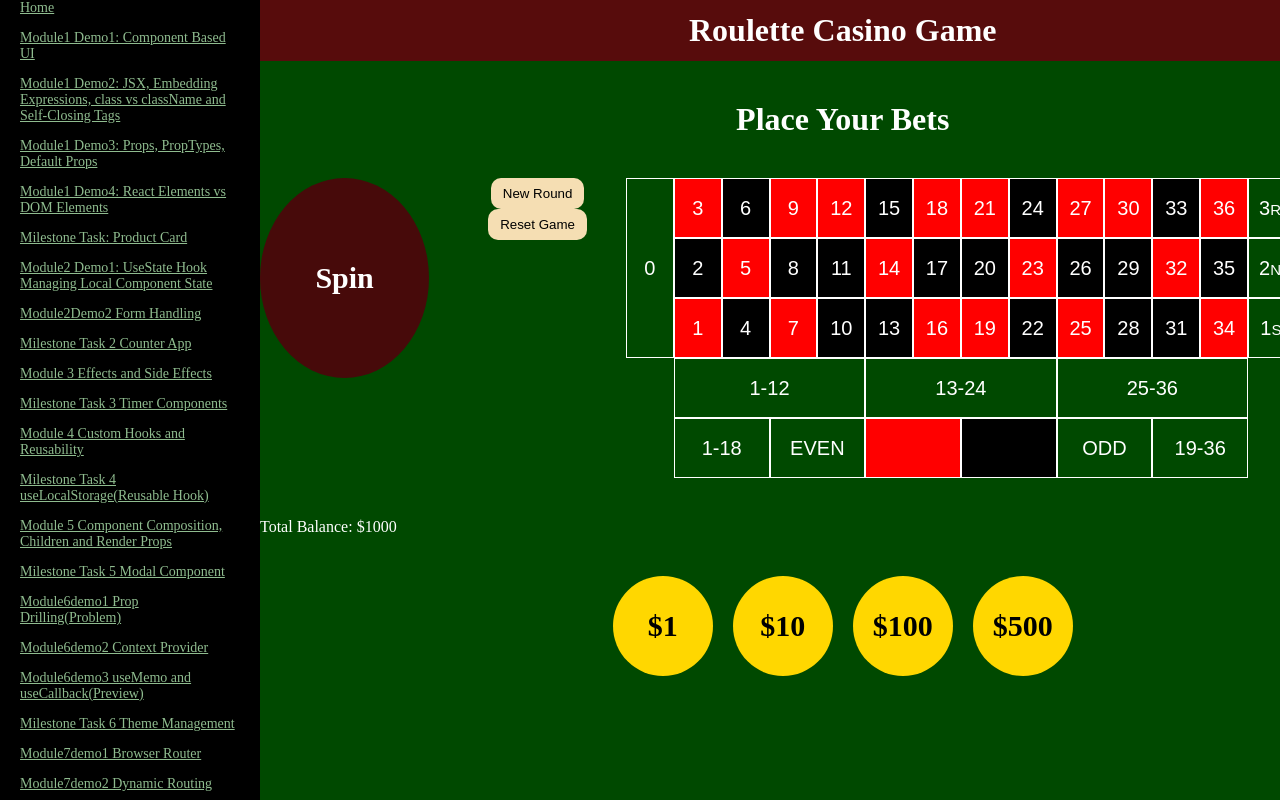
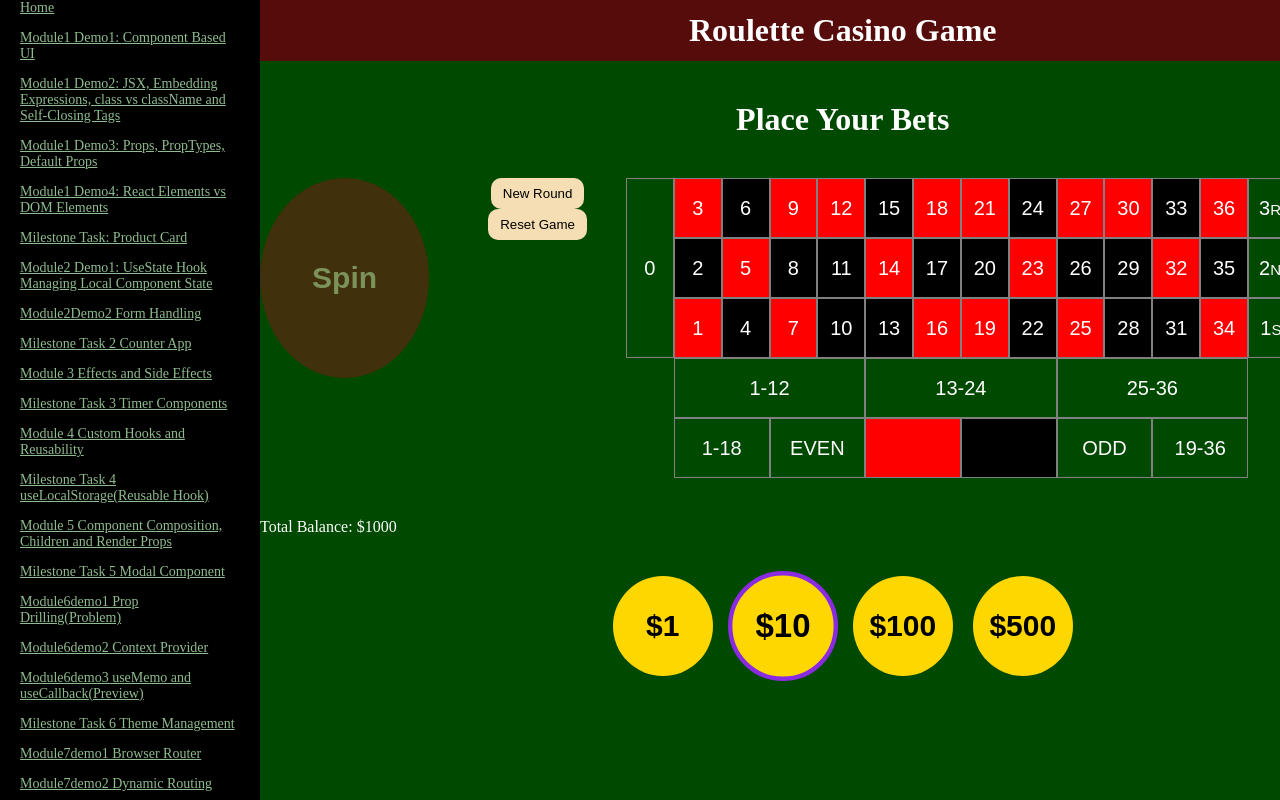
Before and after one commit to rajveersingh6749/react-sop, a React (Vite) app in the folder PROJECT_1/: page /roulette in a window 1280 px wide. Shown: the top 800 px of the page. Built offline with nearby package versions, Linux system fonts and the light colour scheme.

Commit message:
feat: Update Roulette game components to enhance chip selection and betting logic; improve styles for better user experience

```diff
--- a/PROJECT_1/src/roulette_casino_game/Roulette.jsx
+++ b/PROJECT_1/src/roulette_casino_game/Roulette.jsx
@@ -39,7 +39,7 @@ const Roulette = () => {
         history={history}
         setHistory={setHistory}
       />
-      <Chips setSelectedChip={setSelectedChip} />
+      <Chips selectedChip={selectedChip} setSelectedChip={setSelectedChip} />
     </div>
   )
 }
--- a/PROJECT_1/src/roulette_casino_game/components/BetTable.jsx
+++ b/PROJECT_1/src/roulette_casino_game/components/BetTable.jsx
@@ -55,7 +55,7 @@ const BetTable = ({
   }
 
   const handleSpin = () => {
-    if (bets.length === 0) return
+    if (bets.length === 0 || roundFinished) return
 
     const randomNumber = Math.floor(Math.random() * 37)
 
@@ -68,6 +68,8 @@ const BetTable = ({
       (sum, bet) => sum + getPayoutForBet(bet),
       0,
     )
+
+    console.log('Color: ', color)
 
     setSpinResult(randomNumber)
     setColor(actualColor)
@@ -93,9 +95,13 @@ const BetTable = ({
     <div className='roulette_container'>
       <h2>Place Your Bets</h2>
       <div className='table_container'>
-        <div onClick={handleSpin} className='spin'>
+        <button
+          onClick={handleSpin}
+          className='spin'
+          disabled={roundFinished || bets.length === 0}
+        >
           Spin
-        </div>
+        </button>
 
         <div className='btn_container'>
           <button onClick={handleNewRound} className='restart'>
--- a/PROJECT_1/src/roulette_casino_game/components/Chips.jsx
+++ b/PROJECT_1/src/roulette_casino_game/components/Chips.jsx
@@ -1,16 +1,26 @@
 import React from 'react'
 import '../styles/style.css'
 
-const Chips = ({ setSelectedChip }) => {
-  const getChipValue = (value) => {
-    console.log('Chips Value: ', value)
-    setSelectedChip(value)
-  }
+const Chips = ({ selectedChip, setSelectedChip }) => {
+  const chipValues = [1, 10, 100, 500]
+
+  // const getChipValue = (value) => {
+  //   setSelectedChip(value)
+  // }
 
   return (
     <div>
       <div className='chips'>
-        <div onClick={() => getChipValue(1)} className='chip'>
+        {chipValues.map((value) => (
+          <button
+            key={value}
+            onClick={() => setSelectedChip(value)}
+            className={`chip ${selectedChip === value ? 'active_chip' : ''}`}
+          >
+            ${value}
+          </button>
+        ))}
+        {/* <div onClick={() => getChipValue(1)} className='chip'>
           $1
         </div>
         <div onClick={() => getChipValue(10)} className='chip'>
@@ -21,7 +31,7 @@ const Chips = ({ setSelectedChip }) => {
         </div>
         <div onClick={() => getChipValue(500)} className='chip'>
           $500
-        </div>
+        </div> */}
       </div>
     </div>
   )
--- a/PROJECT_1/src/roulette_casino_game/components/utils/checkBetWinning.jsx
+++ b/PROJECT_1/src/roulette_casino_game/components/utils/checkBetWinning.jsx
@@ -65,7 +65,7 @@ export const checkIfBetWon = (bet, spinResult) => {
         return spinResult % 3 == 2
       }
       if (bet.value === '3RD') {
-        return spinResult === 0
+        return spinResult % 3 === 0
       }
 
       return false
--- a/PROJECT_1/src/roulette_casino_game/styles/style.css
+++ b/PROJECT_1/src/roulette_casino_game/styles/style.css
@@ -64,7 +64,7 @@ h2 {
 }
 
 .spin {
-  background-color: rgb(71, 10, 10);
+  background-color: rgb(129, 24, 24);
   width: 200px;
   height: 200px;
   border-radius: 50%;
@@ -73,6 +73,8 @@ h2 {
   display: flex;
   justify-content: center;
   align-items: center;
+  border: none;
+  color: wheat;
 }
 
 .spin:hover {
@@ -106,7 +108,7 @@ h2 {
 
 .btn {
   background-color: transparent;
-  border: 1px solid white;
+  border: 1px solid gray;
   padding: 10px;
   color: white;
   font-size: 20px;
@@ -118,7 +120,7 @@ span {
 }
 
 .btn:hover {
-  background-color: greenyellow;
+  background-color: rgb(203, 255, 125);
   color: black;
   cursor: pointer;
 }
@@ -162,6 +164,7 @@ span {
   font-size: 30px;
   font-weight: bold;
   color: black;
+  border: none;
 }
 
 .chip:hover {
@@ -254,3 +257,16 @@ span {
   padding: 10px;
   border-radius: 5px;
 }
+
+.spin:disabled {
+  opacity: 0.5;
+  cursor: not-allowed;
+}
+
+.active_chip {
+  width: 100px;
+  height: 100px;
+  border-radius: 50%;
+  border: 4px solid blueviolet;
+  transform: scale(1.1);
+}
```
Also changed, not shown: 1 other file (tests, documents, lock files or other folders).
